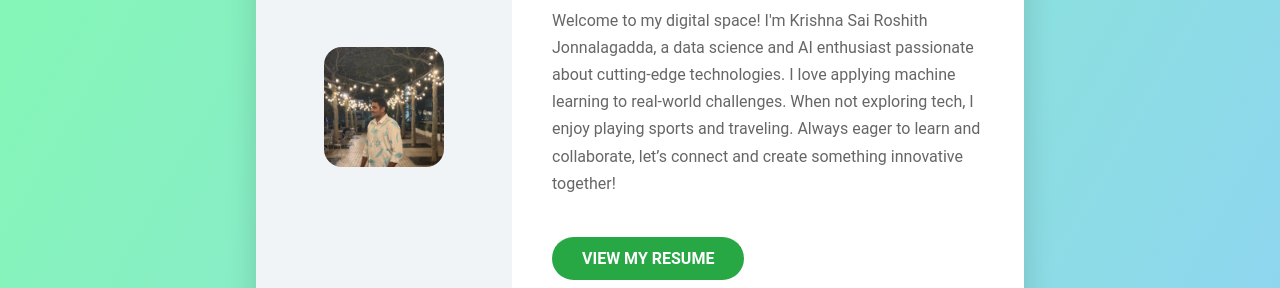
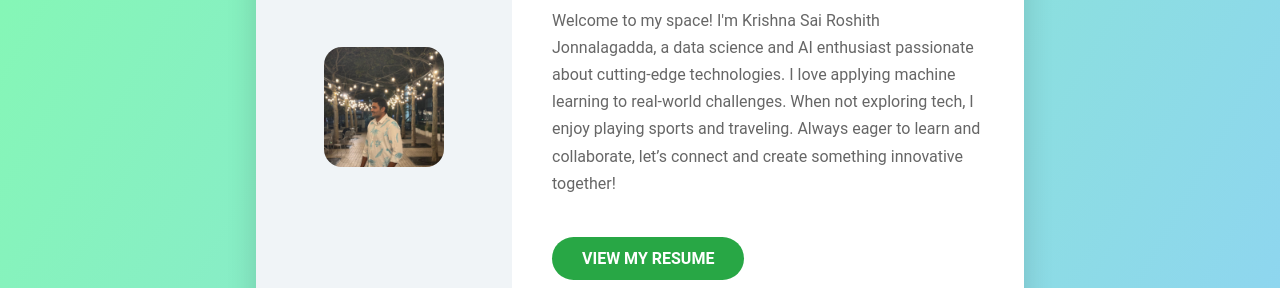
Before and after one commit to JKrishnasairoshith/JKrishnasairoshith.github.io, a plain HTML site: page index.html in a window 1280 px wide. Shown: the part 283-571 px from the top of the page. Drawn offline with Linux system fonts and the light colour scheme.

Commit message:
Update index.html

```diff
--- a/index.html
+++ b/index.html
@@ -176,9 +176,9 @@
         <!-- Bio and Resume Section -->
         <div class="content-section">
             <h1>Jonnalagadda Krishna Sai Roshith</h1>
-            <p>Welcome to my digital space! I'm Krishna Sai Roshith Jonnalagadda, a data science and AI enthusiast passionate about cutting-edge technologies. I love applying machine learning to real-world challenges. When not exploring tech, I enjoy playing sports and traveling.
+            <p>Welcome to my space! I'm Krishna Sai Roshith Jonnalagadda, a data science and AI enthusiast passionate about cutting-edge technologies. I love applying machine learning to real-world challenges. When not exploring tech, I enjoy playing sports and traveling.
 
-Always eager to learn and collaborate, let’s connect and create something innovative together!</p>
+                Always eager to learn and collaborate, let’s connect and create something innovative together!</p>
 
             <a href="resume.html" class="resume-btn">View My Resume</a>
 
```
